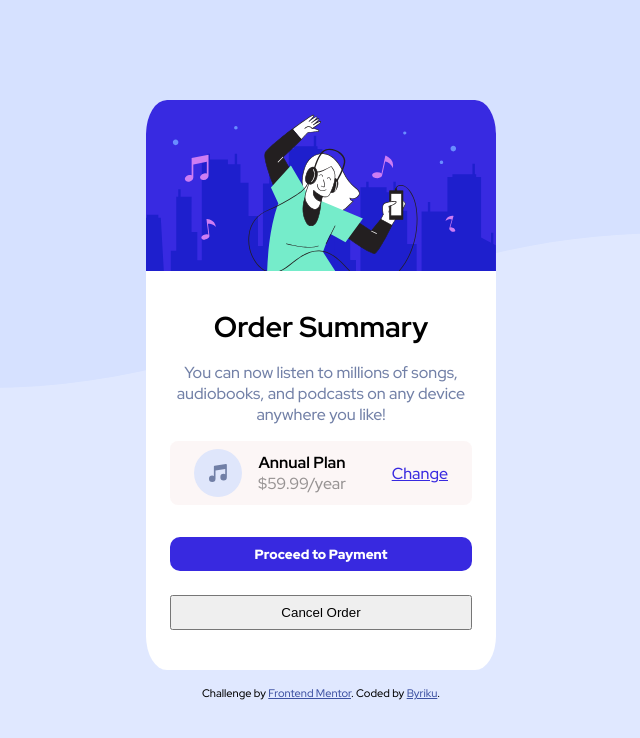
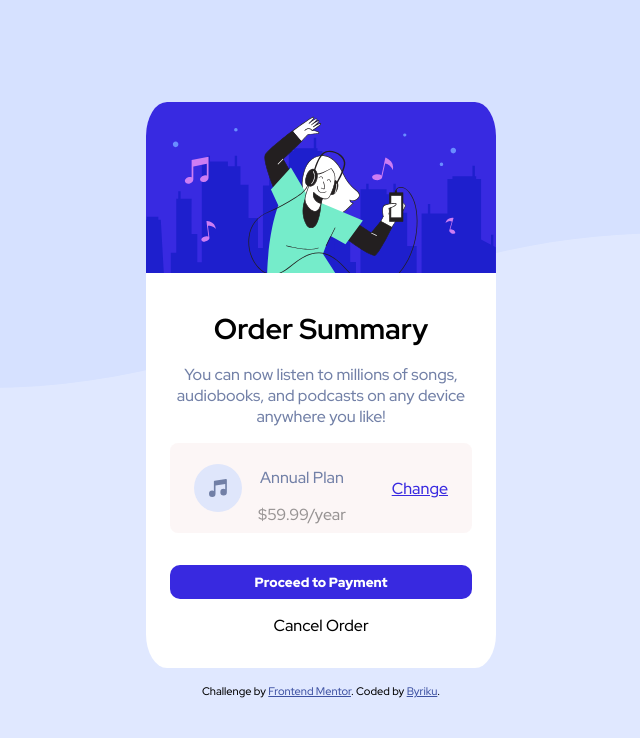
Before and after one commit to ByRIku/Order-summary-component-, a plain HTML site: page index.html in a window 1280 px wide. Shown: the whole page, without its empty margins (319-959 px from the left). Drawn offline with Linux system fonts and the light colour scheme.

Commit message:
Update index.html

```diff
--- a/index.html
+++ b/index.html
@@ -37,7 +37,9 @@
           <div class="plan_detail">
             <img src="./imgs/icon-music.svg" alt=" nota musical">
             <div class="plan_detail_2">
-              <h4>Annual Plan</h4>
+              <p>
+                Annual Plan
+              </p>
               <span>
                 $59.99/year
               </span>
@@ -49,7 +51,7 @@
         </div>
 
         <button class="boton boton-pay">Proceed to Payment</button>
-        <button class="boton boton-cancel">Cancel Order</button>
+        <a href="#" class="boton boton-cancel">Cancel Order</a>
 
 
       </div>
```
